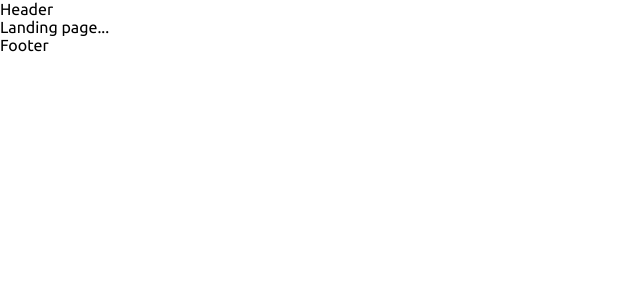
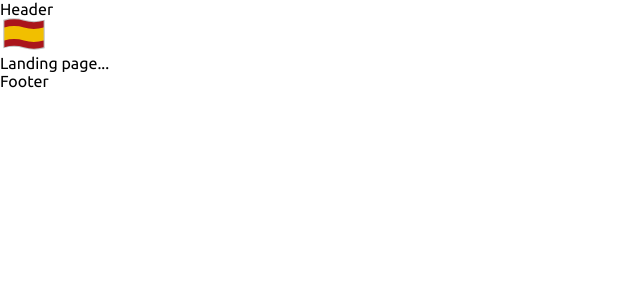
Before and after one commit to agonzalezf87/agonzalezf87.dev, a React (Vite) app: page / in a window 1280 px wide. Shown: the top 300 px of the page, without its empty margins (0-640 px from the left). Built offline with nearby package versions, Linux system fonts and the light colour scheme.

Commit message:
Created LangButton and chang language with use state on click.

```diff
--- a/src/components/App.jsx
+++ b/src/components/App.jsx
@@ -12,7 +12,7 @@ const App = () => {
   const initialState = useInitialState()
   return (
     <>
-      <SiteContext.Provider value={{ language: 'es', initialState: initialState }}>
+      <SiteContext.Provider value={{ language: 'en', initialState: initialState }}>
         <Header />
         <Switch>
           <Route path='/' component={LandingPage} />
--- a/src/components/Header.jsx
+++ b/src/components/Header.jsx
@@ -1,13 +1,11 @@
-import { useContext } from 'react'
-import { SiteContext } from '../context/SiteContext'
+import { LangButton } from './LangButton'
+import '../styles/Header.component.css'
 
 const Header = () => {
-  const { language, initialState } = useContext(SiteContext)
-  const { en, es } = initialState.state
-
   return (
     <header className='Header'>
-      Header
+      <p>Header</p>
+      <LangButton />
     </header>
   )
 }
--- /dev/null
+++ b/src/components/LangButton.jsx
@@ -0,0 +1,21 @@
+import { useContext, useState } from 'react'
+import { SiteContext } from '../context/SiteContext'
+import SpainFlag from '../assets/logo-Spain-flag-wave.svg'
+import UsFlag from  '../assets/logo-USA-flag-wave.svg'
+
+const LangButton = () => {
+    const { language } = useContext(SiteContext)
+    const [lang, setLang] = useState(language)
+
+    const handleClick = () => {
+        lang === 'es' ? setLang('en') : setLang('es')
+    }
+
+    return (
+        <div className='LangButton' onClick={handleClick}>
+            <img src={lang === 'en' ? SpainFlag : UsFlag} alt="Language flag" title={lang === 'en' ? 'Cambiar a español' : 'Change to english'} />
+        </div>
+    )
+}
+
+export { LangButton }
--- a/src/initialState.js
+++ b/src/initialState.js
@@ -1,12 +1,12 @@
 export default {
   en: [
     {
-      "flag": '/src/assets/logo-USA-flag-wave.svg'
+
     }
   ],
   es: [
     {
-      "flag": '/src/assets/logo-Spain-flag-wave.svg'
+
     }
   ]
 }
--- a/src/styles/Header.component.css
+++ b/src/styles/Header.component.css
@@ -2,3 +2,13 @@
     width: 100%;
     min-width: var(--mobile-minwidth);
 }
+
+.LangButton {
+    cursor: pointer;
+    width: 48px;
+    height: 36px;
+}
+
+.LangButton img {
+    width: 100%;
+}
```
